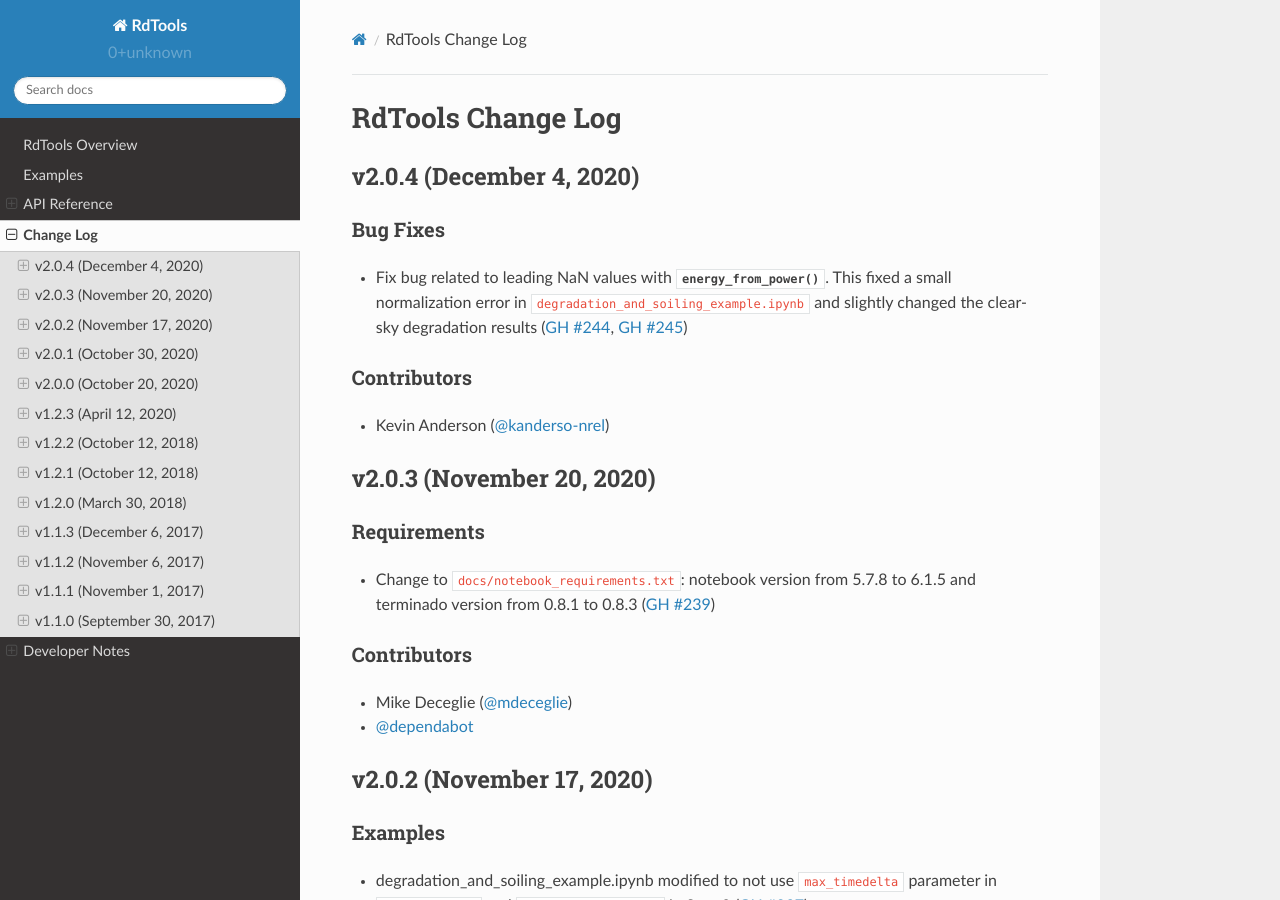
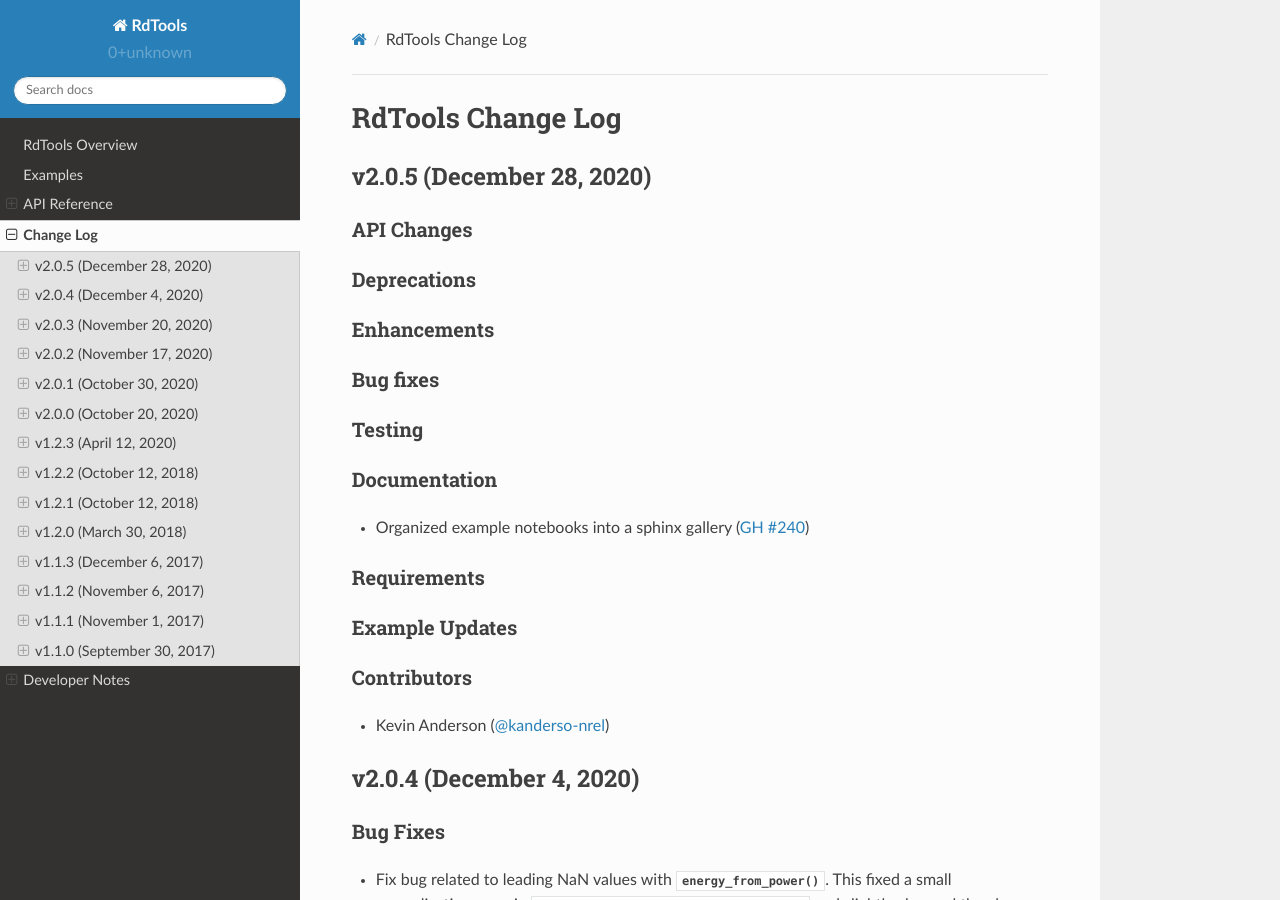
Before and after one commit to NREL/rdtools, a Sphinx documentation site: the page built from docs/sphinx/source/changelog.rst, in a window 1280 px wide and 900 px high. Built offline with Sphinx 7.4.7 and the Read the Docs theme 2.0.0, drawn with Linux system fonts in a browser that asks for light colours; pages that are not in the unit, such as notebooks, are missing from menus.

Commit message:
move changelog entry to 2.0.5.rst; delete pending.rst

```diff
--- a/docs/sphinx/source/changelog.rst
+++ b/docs/sphinx/source/changelog.rst
@@ -1,6 +1,7 @@
 RdTools Change Log
 ==================
 
+.. include:: changelog/v2.0.5.rst
 .. include:: changelog/v2.0.4.rst
 .. include:: changelog/v2.0.3.rst
 .. include:: changelog/v2.0.2.rst
--- a/docs/sphinx/source/changelog/v2.0.5.rst
+++ b/docs/sphinx/source/changelog/v2.0.5.rst
@@ -21,6 +21,7 @@ Testing
 
 Documentation
 -------------
+* Organized example notebooks into a sphinx gallery (:pull:`240`)
 
 Requirements
 ------------
@@ -31,3 +32,4 @@ Example Updates
 
 Contributors
 ------------
+* Kevin Anderson (:ghuser:`kanderso-nrel`)
```
Also changed, not shown: docs/sphinx/source/changelog/pending.rst (deleted, +0 -40 lines).
